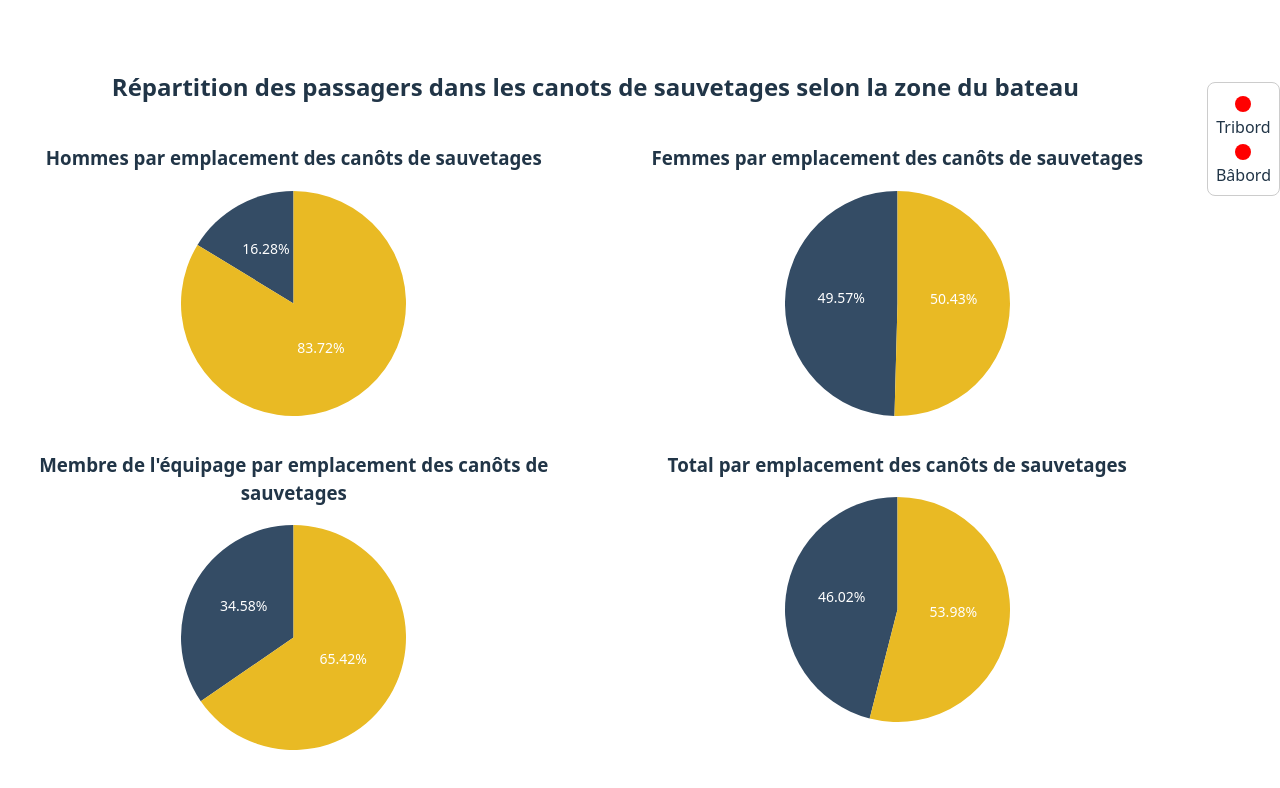
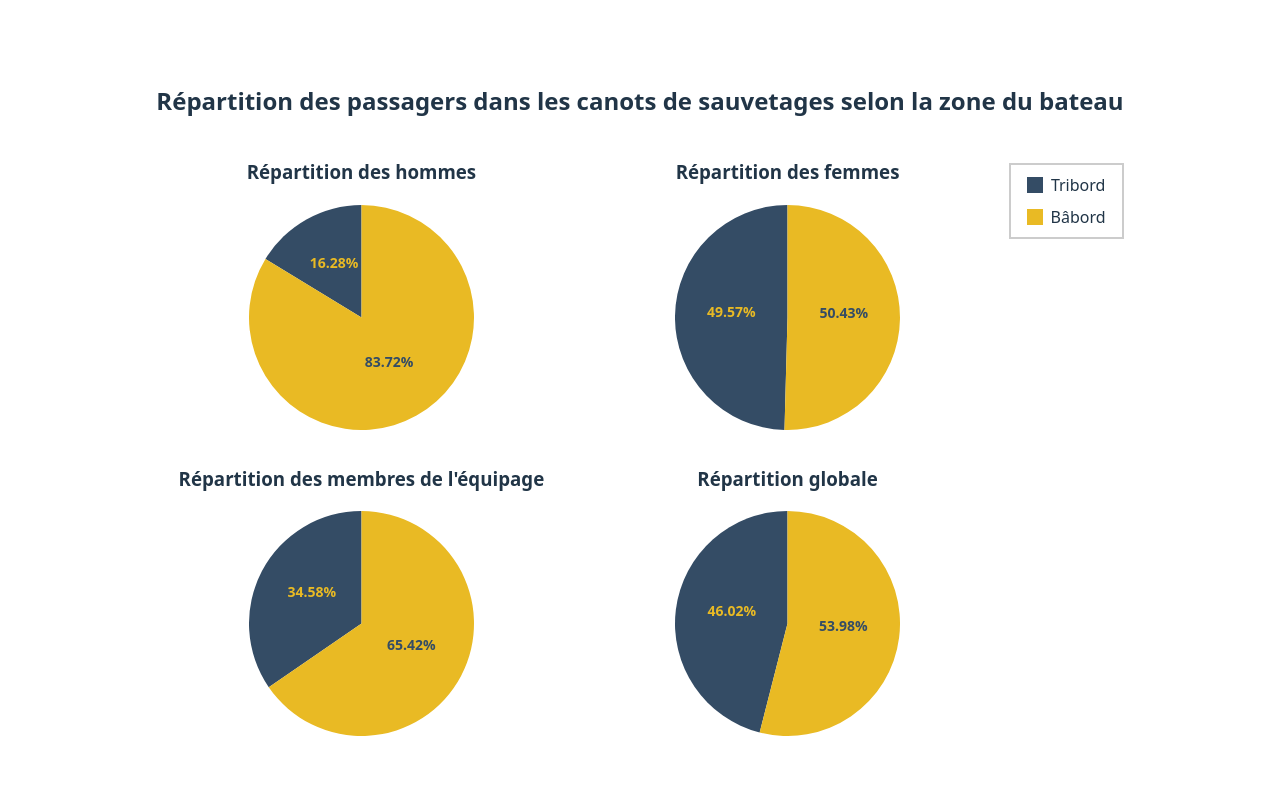
Before and after one commit to jaunewick/inf8808-projet-h25, a React (Vite) app: page / in a window 1280 px wide. Shown: the top 788 px of the page. Built offline with nearby package versions, Linux system fonts and the light colour scheme.

Commit message:
updatd legend

```diff
--- a/src/components/StarboardPortPieChart/PieChart.jsx
+++ b/src/components/StarboardPortPieChart/PieChart.jsx
@@ -63,7 +63,8 @@ export const PieChart = ({
       .attr("transform", (d) => `translate(${arc.centroid(d)})`)
       .style("text-anchor", "middle")
       .style("font-size", 14)
-      .style("fill", "#fff");
+      .style("font-weight", "bold")
+      .style("fill", (d, i) => color((i % colors.length) + 1));
   }, [data, width, height, colors, variant]);
 
   return (
--- a/src/components/StarboardPortPieChart/StarboardPortPieChart.jsx
+++ b/src/components/StarboardPortPieChart/StarboardPortPieChart.jsx
@@ -30,22 +30,22 @@ export const StarboardPortPieChart = () => {
   const [charts, setCharts] = useState([
     {
       key: "men",
-      title: "Hommes par emplacement des canôts de sauvetages",
+      title: "Répartition des hommes",
       data: [],
     },
     {
       key: "women",
-      title: "Femmes par emplacement des canôts de sauvetages",
+      title: "Répartition des femmes",
       data: [],
     },
     {
       key: "crew",
-      title: "Membre de l'équipage par emplacement des canôts de sauvetages",
+      title: "Répartition des membres de l'équipage",
       data: [],
     },
     {
       key: "total",
-      title: "Total par emplacement des canôts de sauvetages",
+      title: "Répartition globale",
       data: [],
     },
   ]);
@@ -71,12 +71,13 @@ export const StarboardPortPieChart = () => {
   }, [data]);
 
   return (
+    <>
+      <h2>
+        Répartition des passagers dans les canots de sauvetages selon la zone du
+        bateau
+      </h2>
       <div className={classes.section}>
         <div className={classes.left}>
-        <h2>
-          Répartition des passagers dans les canots de sauvetages selon la zone
-          du bateau
-        </h2>
           <div className={classes.container}>
             {charts.map(({ key, title, data }) => (
               <PieChart
@@ -93,15 +94,22 @@ export const StarboardPortPieChart = () => {
         <div className={classes.right}>
           <div className={classes.legend}>
             <div className={classes.legendItem}>
-            <div className={classes.colorBox} />
+              <div
+                className={classes.colorBox}
+                style={{ backgroundColor: COLORS[0] }}
+              />
               <span>Tribord</span>
             </div>
             <div className={classes.legendItem}>
-            <div className={classes.colorBox} />
+              <div
+                className={classes.colorBox}
+                style={{ backgroundColor: COLORS[1] }}
+              />
               <span>Bâbord</span>
             </div>
           </div>
         </div>
       </div>
+    </>
   );
 };
--- a/src/components/StarboardPortPieChart/StarboardPortPieChart.module.css
+++ b/src/components/StarboardPortPieChart/StarboardPortPieChart.module.css
@@ -7,36 +7,36 @@
     flex: 1;
 
     .legend {
-      margin-top: 2rem;
-      border: 1px solid #ccc;
-      border-radius: 0.5rem;
-      padding: 0.5rem;
+      margin-top: 1.5rem;
+      border: 2px solid #ccc;
+      padding: 0.5rem 1rem;
       margin-left: 1rem;
       display: flex;
       flex-direction: column;
-      overflow-x: hidden;
       position: sticky;
       top: 0;
       z-index: 1;
+      gap: 0.5rem;
 
       .legendItem {
+        display: flex;
+        flex-direction: row;
+        align-items: center;
+        justify-content: center;
+
         .colorBox {
           width: 1rem;
           height: 1rem;
-          border-radius: 0.5rem;
           margin-right: 0.5rem;
           display: inline-block;
           position: relative;
-          top: 0.2rem;
-          margin-left: 0.5rem;
-          background-color: red;
         }
       }
     }
   }
 
   .left {
-    flex: 40;
+    flex: 10;
   }
 }
 
```
Lines whose indentation alone changed are shown as unchanged.
